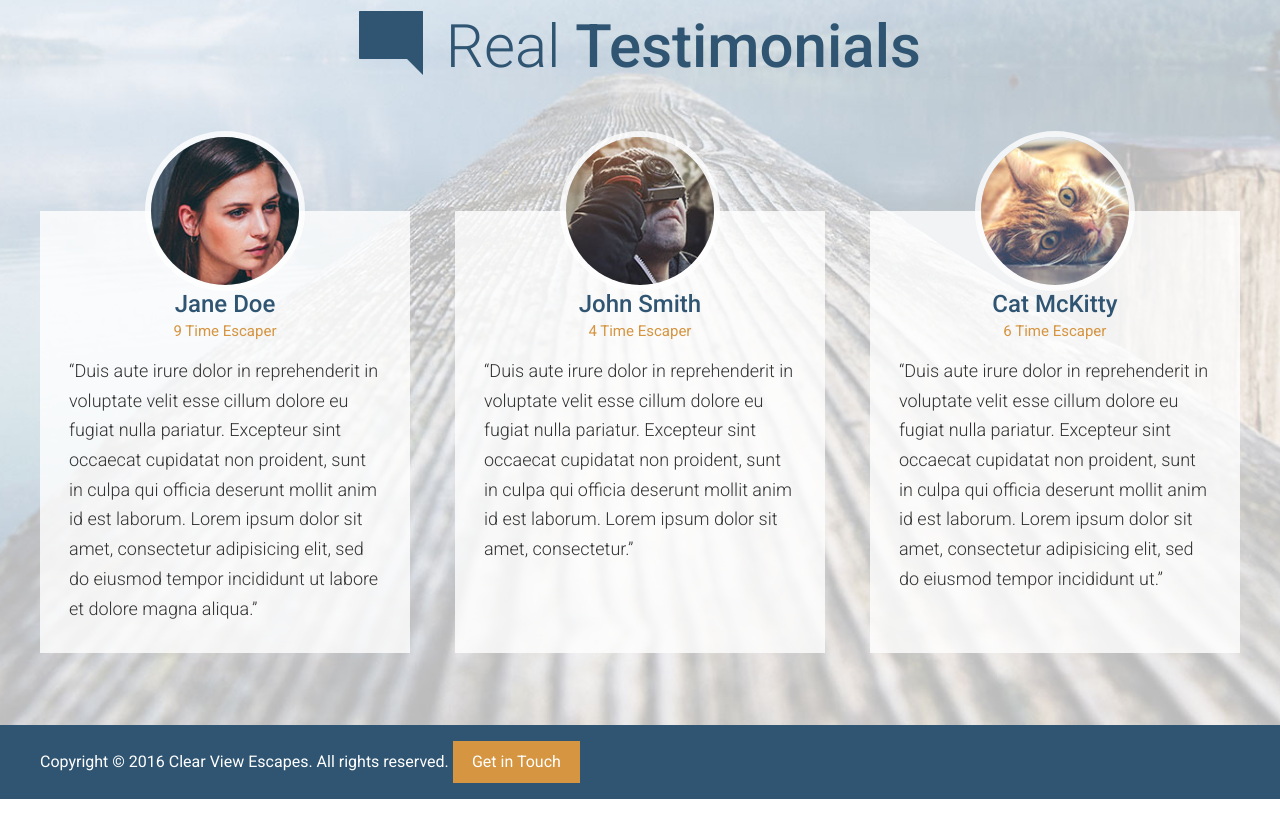
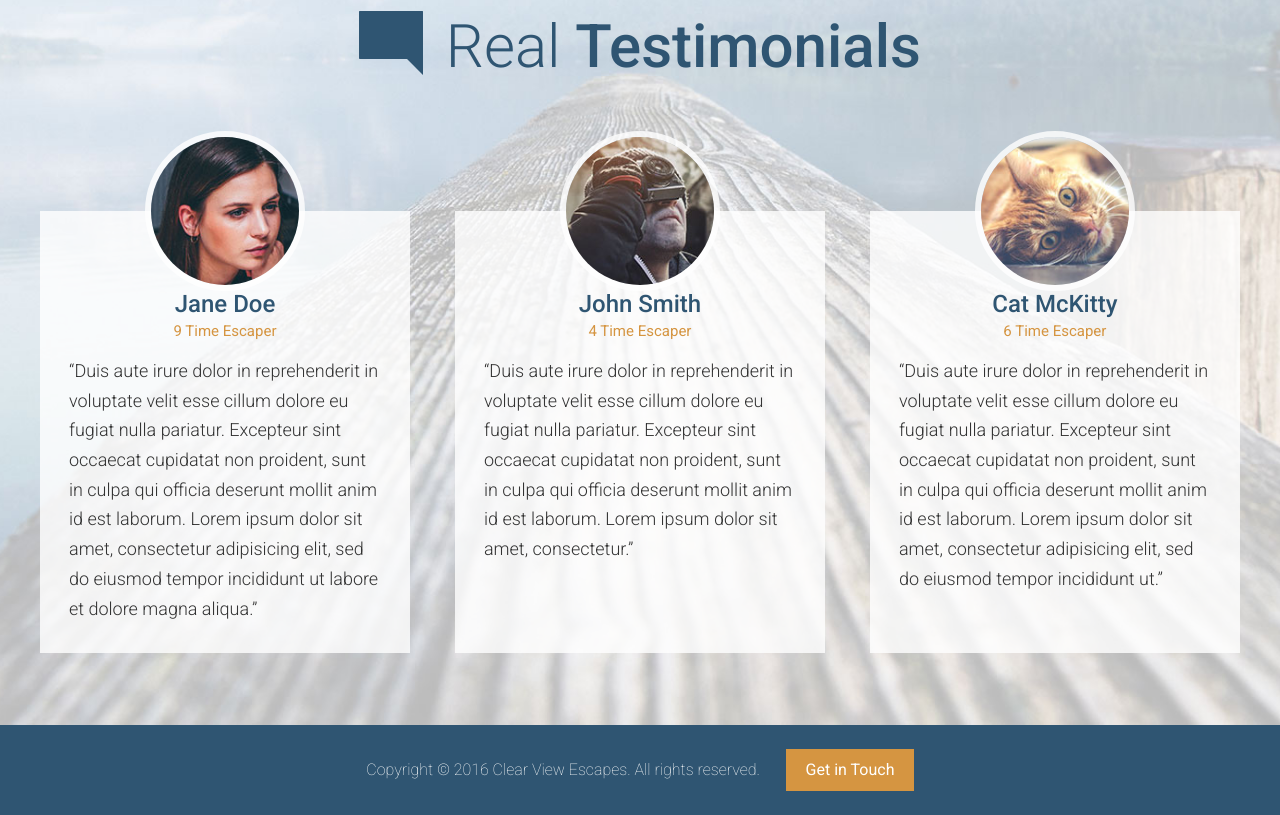
Before and after one commit to gerardramosm89/fe-workflow, a website: page app/index.html in a window 1280 px wide. Shown: the part 3153-3968 px from the top of the page. Drawn offline with Linux system fonts and the light colour scheme.

Commit message:
footer done

```diff
--- a/app/assets/styles/modules/_site-footer.css
+++ b/app/assets/styles/modules/_site-footer.css
@@ -1,4 +1,18 @@
 .site-footer {
   background-color: $mainBlue;
   color: #FFF;
+  padding: .5rem 0;
+  text-align: center;
+
+  &__text {
+    display: block;
+    margin-bottom: 1rem;
+    font-weight: 200;
+
+    @mixin atMedium {
+      display: inline;
+      margin-bottom: 0;
+      margin-right: 1.4rem;
+    }
+  }
 }
--- a/app/temp/styles/styles.css
+++ b/app/temp/styles/styles.css
@@ -1053,4 +1053,21 @@ Instead edit gulp/templates/sprite */
 .site-footer {
   background-color: #2f5572;
   color: #FFF;
+  padding: .5rem 0;
+  text-align: center;
 }
+
+.site-footer__text {
+  display: block;
+  margin-bottom: 1rem;
+  font-weight: 200;
+}
+
+@media (min-width: 800px) {
+
+  .site-footer__text {
+    display: inline;
+    margin-bottom: 0;
+    margin-right: 1.4rem;
+  }
+}
```
